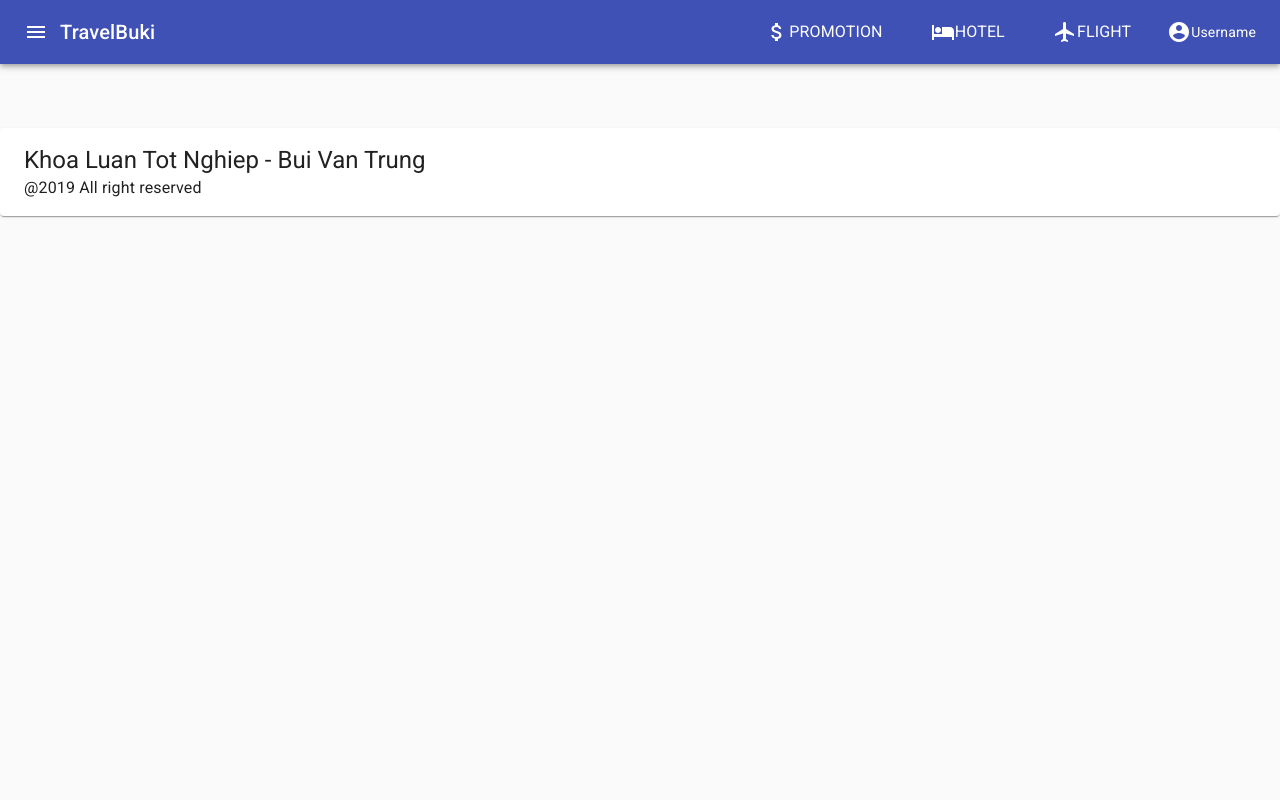
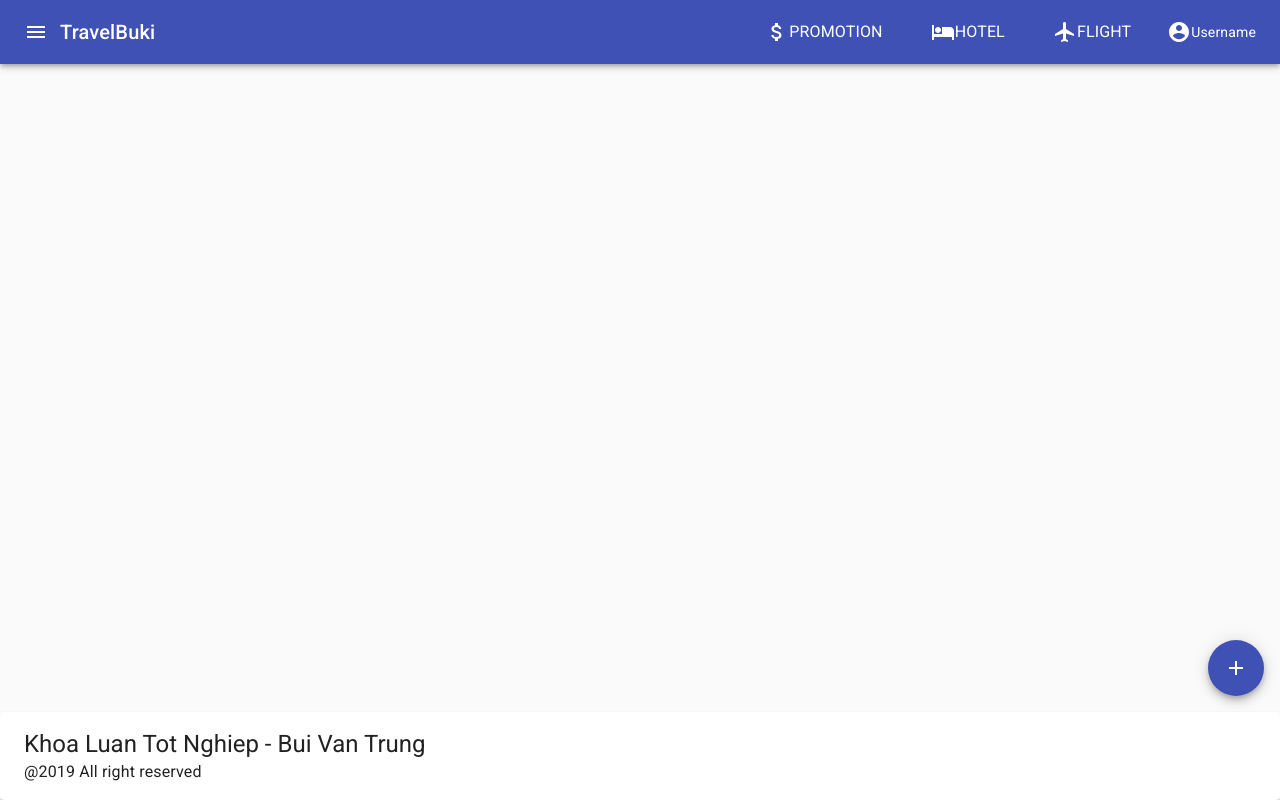
Before and after one commit to BuiKiem/client, a React (Create React App) app: page / in a window 1280 px wide. Built offline with nearby package versions, Linux system fonts and the light colour scheme.

Commit message:
Create Basic Floating Button

```diff
--- a/src/App.js
+++ b/src/App.js
@@ -3,12 +3,14 @@ import { CssBaseline } from "@material-ui/core";
 
 import { Header } from "./components/Header/Header";
 import { Footer } from "./components/Footer/Footer";
+import { FloatingActionButtonZoom } from "./components/FloatingContactButton/FloatingContactButton";
 
 function App() {
   return (
     <>
       <CssBaseline />
       <Header />
+      <FloatingActionButtonZoom />
       <Footer />
     </>
   );
--- /dev/null
+++ b/src/components/FloatingContactButton/FloatingContactButton.js
@@ -0,0 +1,15 @@
+import React from "react";
+import Fab from "@material-ui/core/Fab";
+import AddIcon from "@material-ui/icons/Add";
+
+import useStyles from "./FloatingContactButton.style";
+
+export function FloatingActionButtonZoom() {
+  const classes = useStyles();
+
+  return (
+    <Fab className={classes.fab} color="primary">
+      <AddIcon />
+    </Fab>
+  );
+}
--- /dev/null
+++ b/src/components/FloatingContactButton/FloatingContactButton.style.js
@@ -0,0 +1,9 @@
+import { makeStyles } from "@material-ui/core";
+
+export default makeStyles(theme => ({
+  fab: {
+    position: "absolute",
+    bottom: theme.spacing(13),
+    right: theme.spacing(2)
+  }
+}));
--- a/src/components/Footer/Footer.style.js
+++ b/src/components/Footer/Footer.style.js
@@ -7,6 +7,10 @@ export default makeStyles(theme => ({
   },
   footer: {
     backgroundColor: theme.palette.background.paper,
-    marginTop: theme.spacing(8)
+    marginTop: theme.spacing(8),
+    position: "absolute",
+    width: "100%",
+    bottom: theme.spacing(0),
+    left: theme.spacing(0)
   }
 }));
```
